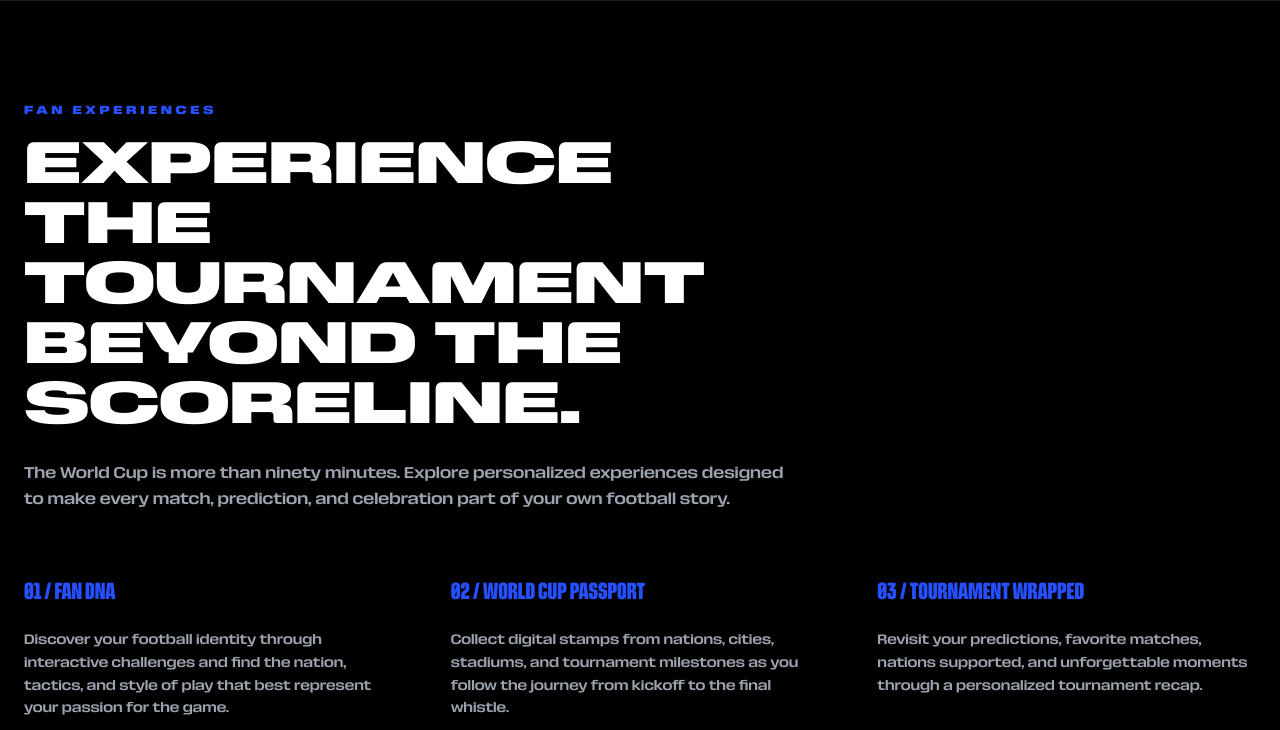
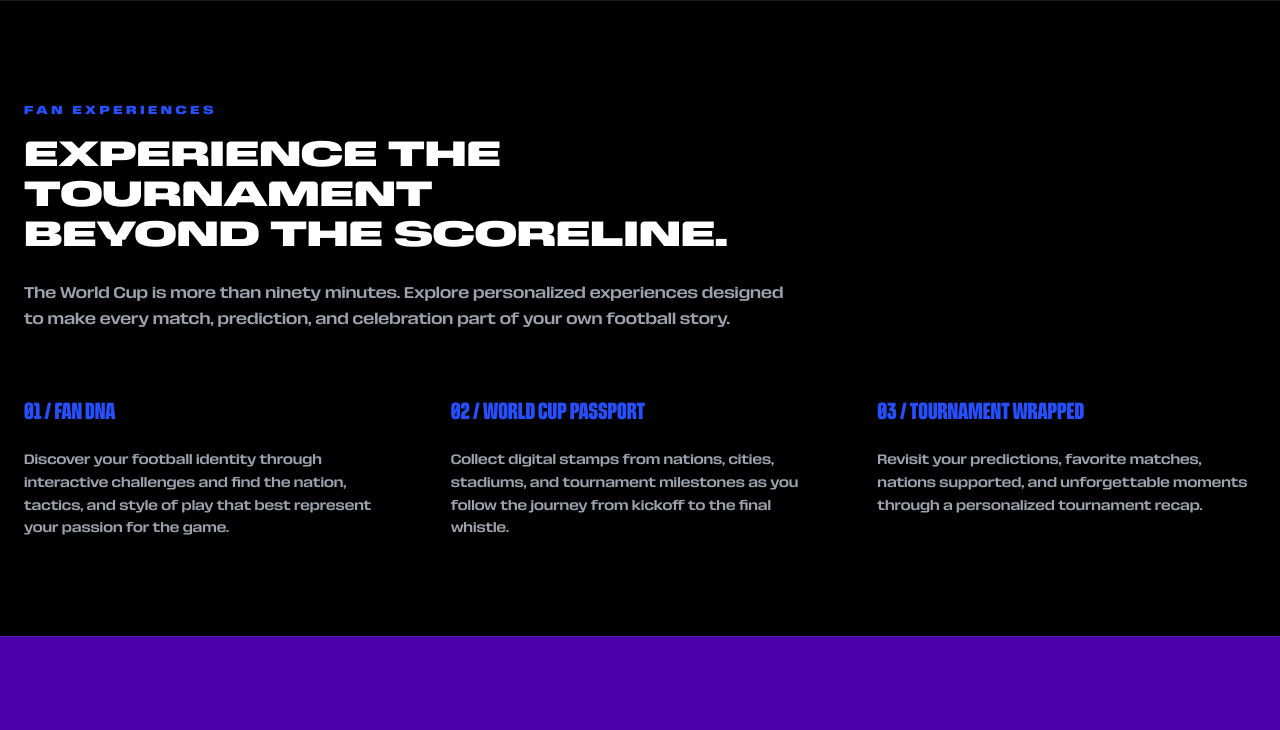
Before and after one commit to Eimmiit/world-cup-website, a website: page index.html in a window 1280 px wide. Shown: the part 2820-3550 px from the top of the page. Drawn offline with nearby package versions, Linux system fonts and the light colour scheme.

Commit message:
Update index.html

```diff
--- a/index.html
+++ b/index.html
@@ -387,7 +387,7 @@
                 Fan Experiences
             </span>
 
-            <h2 class="font-semiexpandedblack text-4xl md:text-6xl uppercase text-white mt-4 leading-none">
+            <h2 class="font-semiexpandedblack text-4xl md:text-4xl uppercase text-white mt-4 leading-none">
                 Experience The Tournament
                 <br>
                 Beyond The Scoreline.
```
